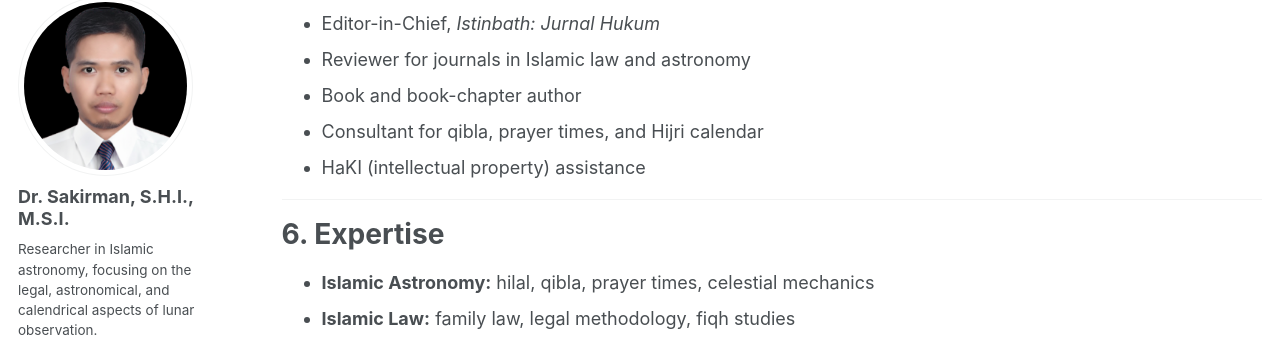
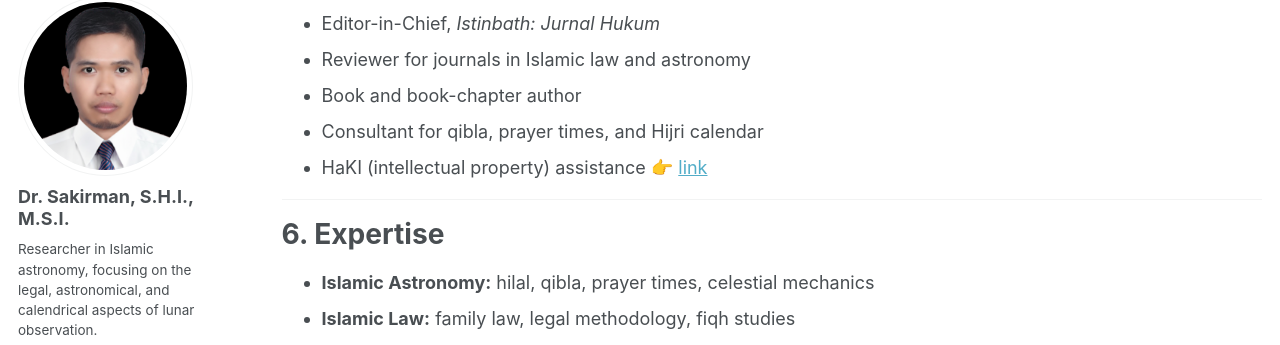
Before and after one commit to sakir-man/sakir-man.github.io, a Jekyll site: the page built from _pages/cv.md, in a window 1280 px wide and 900 px high, scrolled down 1732 px. Shown: the part 103-448 px from the top of the window. Built offline with Jekyll 4.4.1, drawn with Linux system fonts in a browser that asks for light colours; some web fonts are replaced; a script that is not in the unit is left out.

Commit message:
Update cv.md

```diff
--- a/_pages/cv.md
+++ b/_pages/cv.md
@@ -68,7 +68,7 @@ Specialization: Islamic Astronomy • Crescent Visibility • Hijri Calendar
 - Reviewer for journals in Islamic law and astronomy
 - Book and book-chapter author
 - Consultant for qibla, prayer times, and Hijri calendar
-- HaKI (intellectual property) assistance
+- HaKI (intellectual property) assistance 👉 <a href="https://linktr.ee/Eclipse_Pedia">link</a>
 
 ---
 
```
